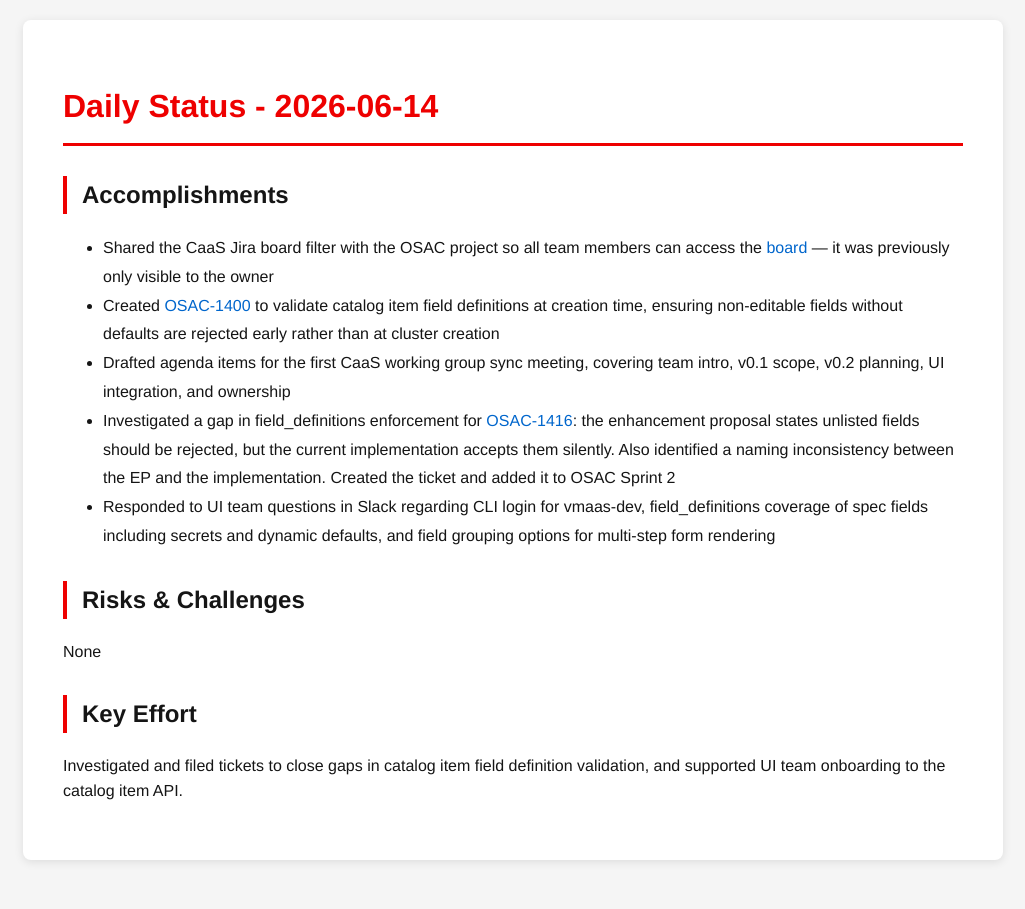
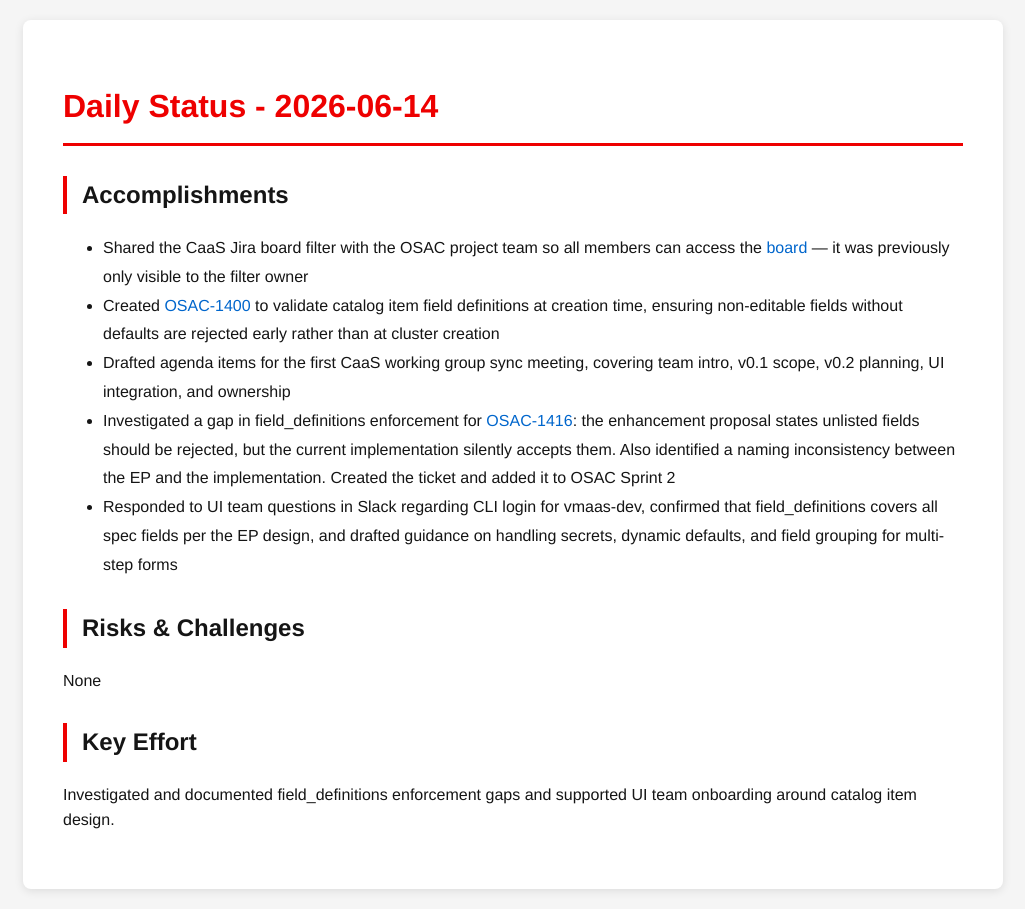
Before and after one commit to tzvatot/daily-status, a Jekyll site: the page built from 2026-06-14.md, in a window 1280 px wide. Shown: the whole page, without its empty margins (127-1152 px from the left). Built offline with Jekyll 4.4.1, drawn with Linux system fonts in a browser that asks for light colours.

Commit message:
Daily status update - 2026-06-14

```diff
--- a/2026-06-14.md
+++ b/2026-06-14.md
@@ -7,14 +7,14 @@
 # Daily Status - 2026-06-14
 
 ## Accomplishments
-- Shared the CaaS Jira board filter with the OSAC project so all team members can access the [board](https://redhat.atlassian.net/jira/software/c/projects/OSAC/boards/12411) — it was previously only visible to the owner
+- Shared the CaaS Jira board filter with the OSAC project team so all members can access the [board](https://redhat.atlassian.net/jira/software/c/projects/OSAC/boards/12411) — it was previously only visible to the filter owner
 - Created [OSAC-1400](https://redhat.atlassian.net/browse/OSAC-1400) to validate catalog item field definitions at creation time, ensuring non-editable fields without defaults are rejected early rather than at cluster creation
 - Drafted agenda items for the first CaaS working group sync meeting, covering team intro, v0.1 scope, v0.2 planning, UI integration, and ownership
-- Investigated a gap in field_definitions enforcement for [OSAC-1416](https://redhat.atlassian.net/browse/OSAC-1416): the enhancement proposal states unlisted fields should be rejected, but the current implementation accepts them silently. Also identified a naming inconsistency between the EP and the implementation. Created the ticket and added it to OSAC Sprint 2
-- Responded to UI team questions in Slack regarding CLI login for vmaas-dev, field_definitions coverage of spec fields including secrets and dynamic defaults, and field grouping options for multi-step form rendering
+- Investigated a gap in field_definitions enforcement for [OSAC-1416](https://redhat.atlassian.net/browse/OSAC-1416): the enhancement proposal states unlisted fields should be rejected, but the current implementation silently accepts them. Also identified a naming inconsistency between the EP and the implementation. Created the ticket and added it to OSAC Sprint 2
+- Responded to UI team questions in Slack regarding CLI login for vmaas-dev, confirmed that field_definitions covers all spec fields per the EP design, and drafted guidance on handling secrets, dynamic defaults, and field grouping for multi-step forms
 
 ## Risks & Challenges
 None
 
 ## Key Effort
-Investigated and filed tickets to close gaps in catalog item field definition validation, and supported UI team onboarding to the catalog item API.
+Investigated and documented field_definitions enforcement gaps and supported UI team onboarding around catalog item design.
```
